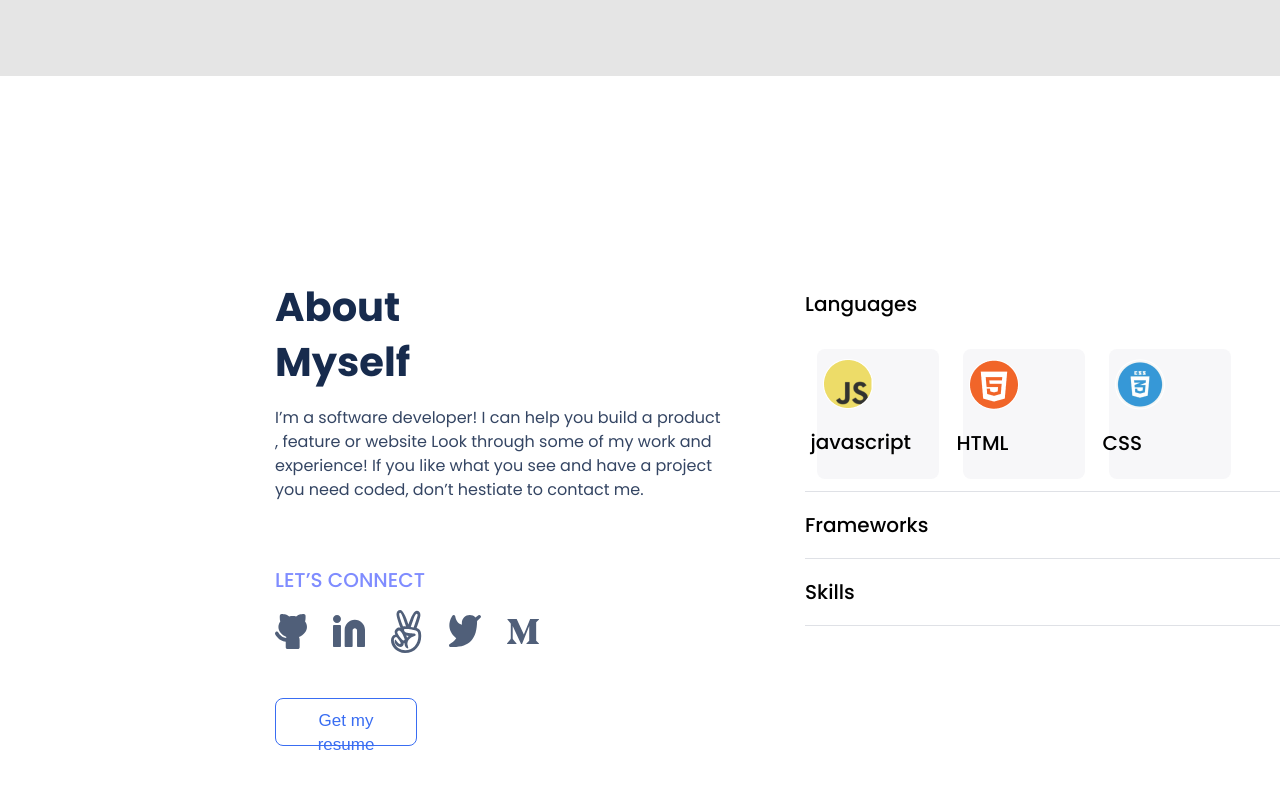
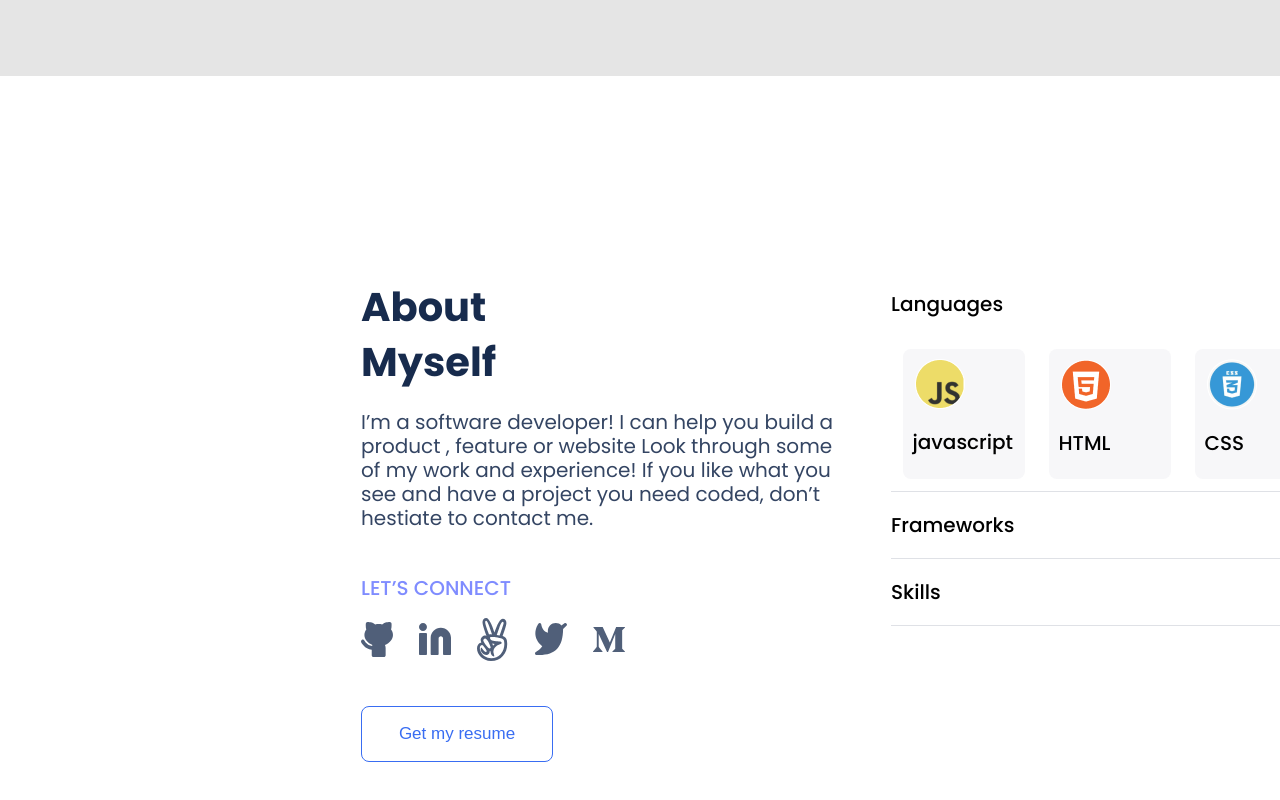
Before and after one commit to melybee-07/Portfolio-setup-and-mobile-first, a website: page index.html in a window 1280 px wide. Shown: the part 3316-4116 px from the top of the page. Drawn offline with Linux system fonts and the light colour scheme.

Commit message:
added the rem and %

```diff
--- a/styles.css
+++ b/styles.css
@@ -65,17 +65,20 @@ nav {
   margin: 0.938rem;
   padding: 0.938rem;
 }
-#navigation-bar a:hover{
+
+#navigation-bar a:hover {
   background-color: #6070ff;
   color: #fff;
   padding: 0.75rem 0.938rem;
   border-radius: 0.5rem;
   box-shadow: 1px 2px 4px #310bda;
 }
-#navigation-bar a:active{
+
+#navigation-bar a:active {
   background-color: #2230d2;
   border-color: #2230d2;
 }
+
 .ico {
   width: 100%;
   height: 0.188rem;
@@ -208,7 +211,7 @@ nav {
 }
 
 .work-card:hover {
-  border: 2px solid #A7AEFF;
+  border: 2px solid #a7aeff;
   box-shadow: 1px 4px 4px #cacef7;
   cursor: pointer;
 }
@@ -221,6 +224,7 @@ nav {
   padding: 1rem 0;
   transition: transform 0.5s ease-out;
 }
+
 .img-project:hover {
   transform: scale(0.7);
 }
@@ -465,7 +469,7 @@ main {
   }
 
   #sec1 {
-    position:  initial;
+    position: initial;
     width: 80%;
     background-image: url("/img4/Header\ bg.png");
     background-repeat: no-repeat;
@@ -473,7 +477,6 @@ main {
     background-position: center;
     margin: 6.25rem auto;
     height: 40rem;
-
   }
 
   #sec1 h1 {
@@ -516,6 +519,14 @@ main {
     margin-right: 0.5rem;
   }
 
+  summary img {
+    margin-left: 25rem;
+  }
+
+  .divbut img {
+    margin: 0.625rem 3rem 0 0;
+  }
+
   #img-svg img {
     width: 2rem;
   }
@@ -541,7 +552,6 @@ main {
     width: 34rem;
     height: 28rem;
     padding-left: 1.25rem;
-
   }
 
   .mobile-img {
@@ -601,55 +611,72 @@ main {
 
   .card2 .img-project {
     padding-right: 1.25rem;
+  }
 
-  }
   #sec3 {
     display: flex;
     align-items: center;
     align-content: center;
     height: 25rem;
-    margin-bottom: 0px;
+    margin-bottom: 0;
     padding-bottom: 0;
   }
-  .top-fram{
+
+  .top-fram {
     width: 28.125rem;
     height: 24.5rem;
-    margin-left: 15.625rem;
+    margin-left: 21rem;
     margin-right: 5rem;
     margin-top: 0;
     padding-top: 21.875rem;
   }
-  #sec3 h2{
+
+  #sec3 h2 {
     font-size: 2.5rem;
     margin-top: 0;
     padding-top: 0;
     line-height: 3.438rem;
   }
-  #sec3 p{
-    font-size: 1rem;
-    width: 100%;
-    padding-right: 1.25rem;
+
+  #sec3 p {
+    font-size: 1.25rem;
+    width: 30rem;
+    padding-right: 1rem;
     line-height: 1.5rem;
   }
-  .top-fram #connect{
-    margin-left: 0px;
-  }
-.top-fram #img-svg{
+
+  .top-fram #connect {
     margin-left: 0;
   }
-.top-fram #img-svg ul{
+
+  .top-fram #img-svg {
+    margin-left: 0;
+  }
+
+  .bs ul {
+    margin-bottom: 0;
+  }
+
+  .top-fram #img-svg ul {
     margin-bottom: 1.25rem;
+  }
+  .top-fram .bb {
+    width: 12rem;
+    height: 3.5rem;
+    padding: auto;
   }
   .buts {
     width: 42.75rem;
     height: 22.5rem;
     margin-top: 25rem;
   }
- .languages{
+
+  .languages {
     display: flex;
     flex-direction: row;
   }
- .divbut{
+
+  .divbut {
     display: flex;
     flex-direction: column;
     align-items: center;
@@ -657,17 +684,12 @@ main {
     height: 7.5rem;
     border-radius: 0.5rem;
   }
- .divbut img{
-  margin: 0.625rem 3.75rem 0 0;
 
+  .divbut span {
+    margin-left: 8.5rem;
+    padding-left: 1rem;
   }
- .divbut span{
-  margin-left: 6.25rem;
-  padding-left: 1.25rem;
- }
- summary img{
-  margin-left: 25rem;
- }
+
   #form-section {
     width: 100%;
     background-image: url("/img4/contact\ form-\ background-shape-desktop.svg");
@@ -676,7 +698,6 @@ main {
     background-repeat: no-repeat;
     padding-right: 43px;
     padding-bottom: 30px;
-
   }
 
   .aS {
@@ -701,9 +722,7 @@ main {
     font-size: 1.063rem;
   }
 
-  .bs ul {
-    margin-bottom: 0;
-  }
+
 
   .bs input {
     width: 27.938rem;
```
Lines whose indentation alone changed are shown as unchanged.
